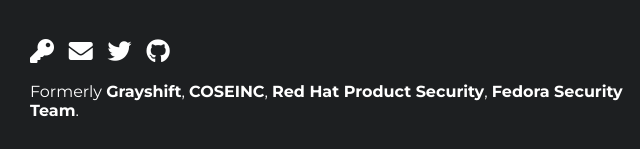
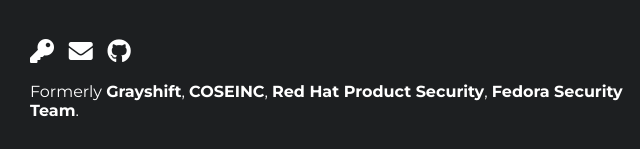
Before and after one commit to revskills/revskills.cz, a plain HTML site: page index.html in a window 1280 px wide. Shown: the part 1369-1518 px from the top of the page, 610-1250 px from the left. Drawn offline with Linux system fonts and the light colour scheme.

Commit message:
remove X index.html

```diff
--- a/index.html
+++ b/index.html
@@ -74,8 +74,6 @@ Public talks :
                         <span class="fas fa-key"></span>
                     </a><a rel="me" href="mailto:rs@revskills.cz" title="E-mail">
                         <span class="fas fa-envelope"></span>
-                    </a><a rel="me" href="https://twitter.com/revskills" title="twitter">
-                        <span class="fab fa-twitter"></span>
                     </a><a rel="me" href="https://github.com/revskills" title="Github">
                         <span class="fab fa-github"></span>
                     </a></div>
```
